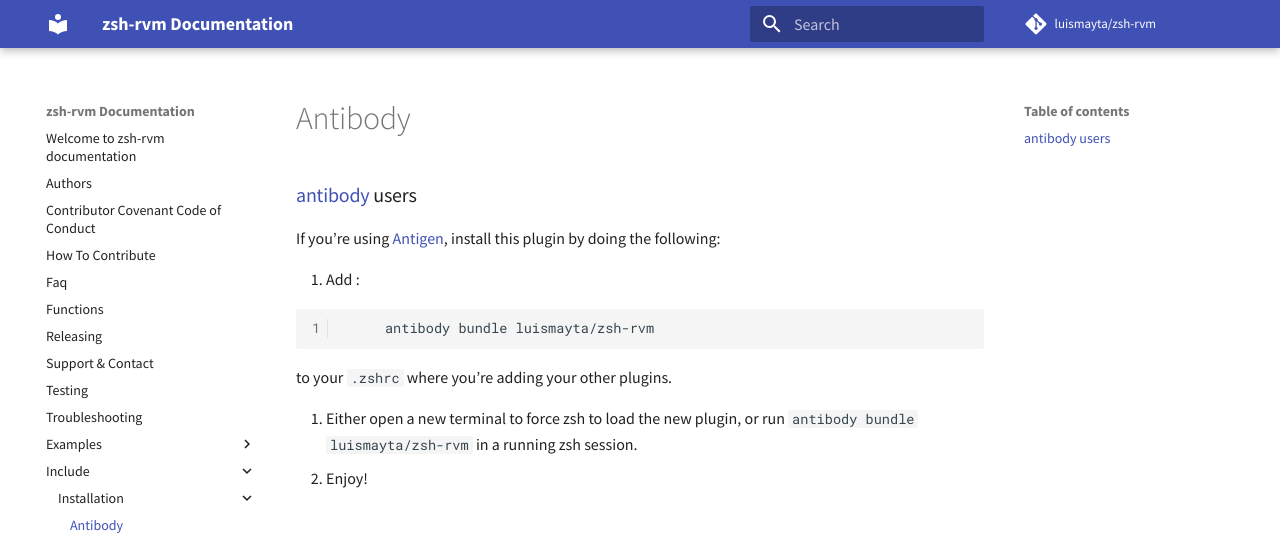
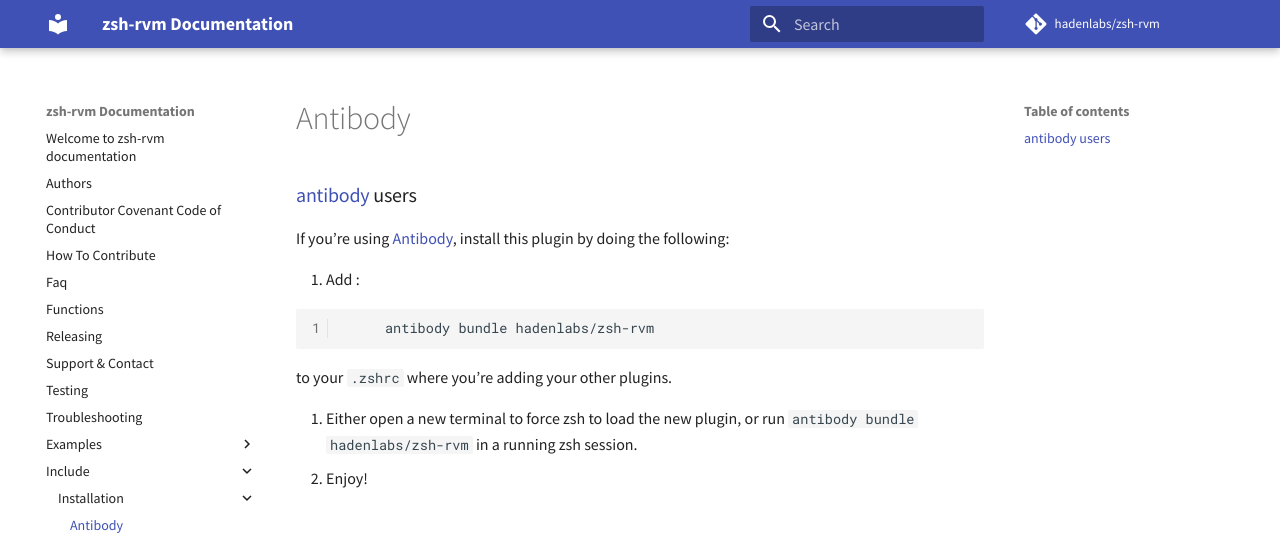
Before and after one commit to hadenlabs/zsh-rvm, an MkDocs documentation site: the page built from docs/include/installation/antibody.md, in a window 1280 px wide. Shown: the top 542 px of the page. Built offline with MkDocs 1.6.1 and Material for MkDocs 9.7.7, drawn with Linux system fonts in a browser that asks for light colours; comment, search, counter and statistics services are not loaded.

Commit message:
fix: links tech broken (#41)

````diff
--- a/docs/include/installation/antibody.md
+++ b/docs/include/installation/antibody.md
@@ -1,14 +1,14 @@
 ### [antibody](https://github.com/getantibody/antibody) users
 
-If you're using [Antigen](https://github.com/getantibody/antibody), install this plugin by doing the following:
+If you're using [Antibody](https://github.com/getantibody/antibody), install this plugin by doing the following:
 
 1.  Add :
 
 ```{.sourceCode .bash}
-     antibody bundle luismayta/zsh-rvm
+     antibody bundle hadenlabs/zsh-rvm
 ```
 
 to your `.zshrc` where you're adding your other plugins.
 
-2.  Either open a new terminal to force zsh to load the new plugin, or run `antibody bundle luismayta/zsh-rvm` in a running zsh session.
+2.  Either open a new terminal to force zsh to load the new plugin, or run `antibody bundle hadenlabs/zsh-rvm` in a running zsh session.
 3.  Enjoy!
--- a/mkdocs.yml
+++ b/mkdocs.yml
@@ -15,8 +15,8 @@ extra:
   font:
     text: 'Source Sans Pro'
 
-repo_name: 'luismayta/zsh-rvm'
-repo_url: 'https://github.com/luismayta/zsh-rvm'
+repo_name: 'hadenlabs/zsh-rvm'
+repo_url: 'https://github.com/hadenlabs/zsh-rvm'
 copyright: 'Copyright © 2021 <a href="https://hadenlabs.com">hadenlabs</a>'
 
 google_analytics:
````
Also changed, not shown: docs/authors.md (+1 -1 lines), docs/contributing.md (+3 -3 lines), docs/include/installation/antigen.md (+2 -2 lines), docs/include/installation/oh-my-zsh.md (+1 -1 lines).
